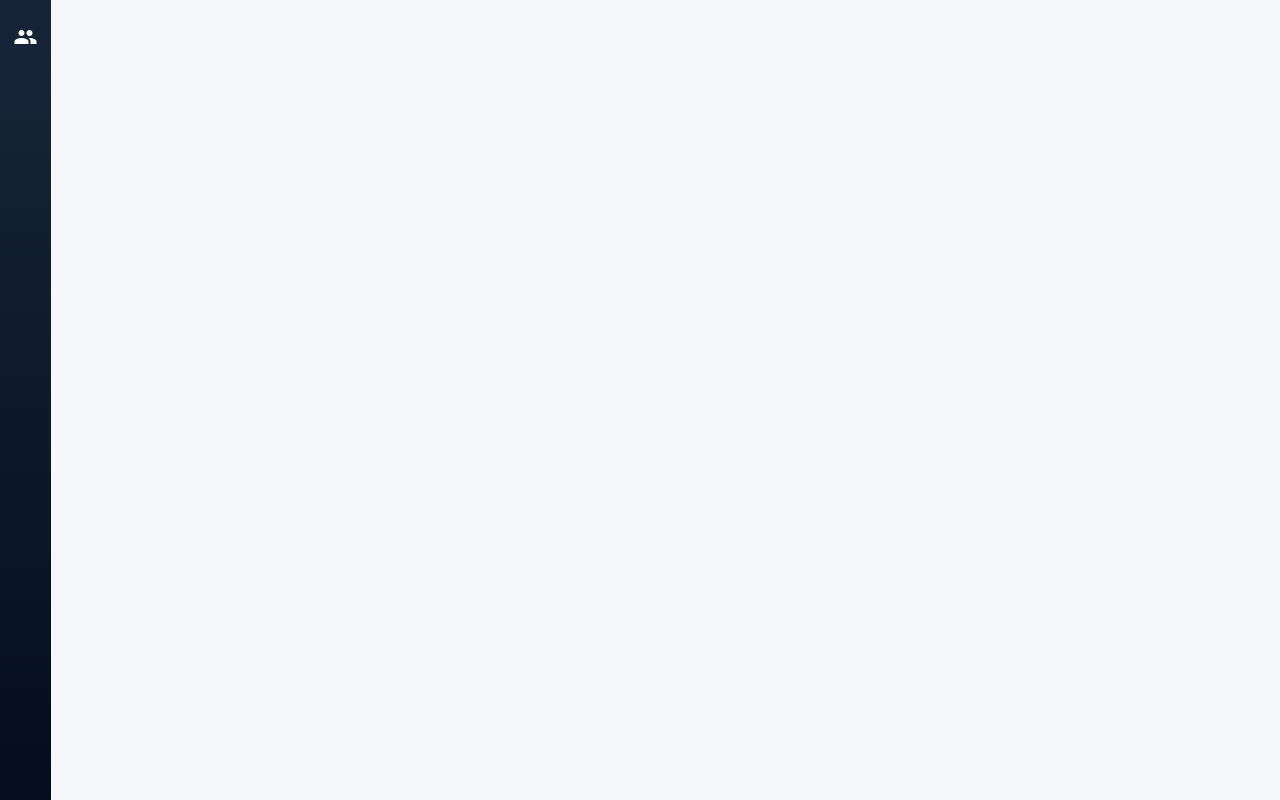
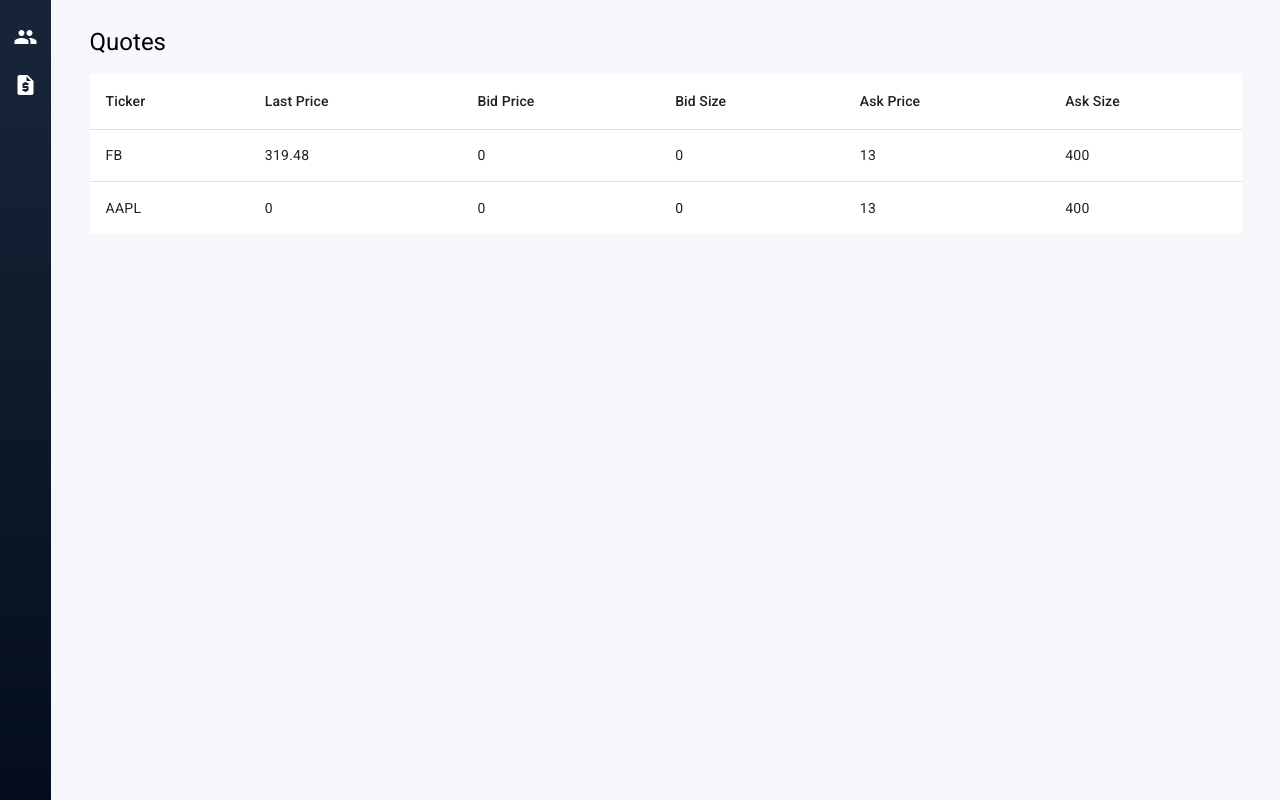
Before and after one commit to jarviscanada/jarvis_data_eng_JohnnyLin, an Angular app in the folder angular-frontend/angular-trading-ui/: page /quotes in a window 1280 px wide. Before the commit this address led to /. Built offline with nearby package versions, Linux system fonts and the light colour scheme.

Commit message:
quotes implementation

```diff
--- a/angular-frontend/angular-trading-ui/src/app/app-routing.module.ts
+++ b/angular-frontend/angular-trading-ui/src/app/app-routing.module.ts
@@ -1,10 +1,12 @@
 import { NgModule } from '@angular/core';
 import { RouterModule, Routes } from '@angular/router';
 import { DashboardComponent } from './dashboard/dashboard.component';
+import { QuotesComponent } from './quotes/quotes.component';
 
 const routes: Routes = [
   { path: '', component: DashboardComponent},    //redirectTo: '/dashboard', pathMatch: 'full' },
-  { path: 'dashboard', component: DashboardComponent }
+  { path: 'dashboard', component: DashboardComponent },
+  { path: 'quotes', component: QuotesComponent }
 ];
 
 @NgModule({
--- a/angular-frontend/angular-trading-ui/src/app/navbar/navbar.component.html
+++ b/angular-frontend/angular-trading-ui/src/app/navbar/navbar.component.html
@@ -1,7 +1,10 @@
 <div class="nav-body">
     <div class="nav-item">
-        <button mat-icon-button aria-label="Dashboard" routerLink="/dashboard">
+        <button mat-icon-button aria-label="Dashboard" routerLink="/dashboard" title="Dashboard">
             <mat-icon>people</mat-icon>
+        </button>
+        <button mat-icon-button aria-label="Quotes" routerLink="/quotes" title="Quotes">
+            <mat-icon>request_quote</mat-icon>
         </button>
     </div>
 </div>
--- /dev/null
+++ b/angular-frontend/angular-trading-ui/src/app/quote.ts
@@ -0,0 +1,8 @@
+export interface Quote {
+    ticker: string;
+    lastPrice: number;
+    bidPrice: number;
+    bidSize: number;
+    askPrice: number;
+    askSize: number;
+}
--- /dev/null
+++ b/angular-frontend/angular-trading-ui/src/app/quotes.service.ts
@@ -0,0 +1,30 @@
+import { Injectable } from '@angular/core';
+import { HttpClient } from '@angular/common/http';
+import { Observable, of } from 'rxjs';
+
+import { Quote } from './quote';
+
+@Injectable({
+  providedIn: 'root'
+})
+export class QuotesService {
+
+  quotesList: Quote[] = [
+    {
+      ticker: 'FB', lastPrice: 319.48, bidPrice: 0, bidSize: 0, askPrice: 13, askSize: 400
+    },
+    {
+      ticker: 'AAPL', lastPrice: 0, bidPrice: 0, bidSize: 0, askPrice: 13, askSize: 400
+    }
+  ]
+
+  constructor() { }
+
+  getDataSource(): Observable<Quote[]> {
+    return of(this.quotesList);
+  }
+
+  getColumns(): string[] {
+    return ['Ticker', 'Last Price', 'Bid Price', 'Bid Size', 'Ask Price', 'Ask Size'];
+  }
+}
--- /dev/null
+++ b/angular-frontend/angular-trading-ui/src/app/quotes/quotes.component.html
@@ -0,0 +1,29 @@
+<h1>Quotes</h1>
+<table mat-table [dataSource]="quoteList">
+    <ng-container matColumnDef="Ticker">
+        <th mat-header-cell *matHeaderCellDef> Ticker </th>
+        <td mat-cell *matCellDef="let element"> {{ element.ticker }} </td>
+    </ng-container>
+    <ng-container matColumnDef="Last Price">
+        <th mat-header-cell *matHeaderCellDef> Last Price </th>
+        <td mat-cell *matCellDef="let element"> {{ element.lastPrice }} </td>
+    </ng-container>
+    <ng-container matColumnDef="Bid Price">
+        <th mat-header-cell *matHeaderCellDef> Bid Price </th>
+        <td mat-cell *matCellDef="let element"> {{ element.bidPrice }} </td>
+    </ng-container>
+    <ng-container matColumnDef="Bid Size">
+        <th mat-header-cell *matHeaderCellDef> Bid Size </th>
+        <td mat-cell *matCellDef="let element"> {{ element.bidSize }} </td>
+    </ng-container>
+    <ng-container matColumnDef="Ask Price">
+        <th mat-header-cell *matHeaderCellDef> Ask Price </th>
+        <td mat-cell *matCellDef="let element"> {{ element.askPrice }} </td>
+        </ng-container>
+        <ng-container matColumnDef="Ask Size">
+        <th mat-header-cell *matHeaderCellDef> Ask Size </th>
+        <td mat-cell *matCellDef="let element"> {{ element.askSize }} </td>
+        </ng-container>
+    <tr mat-header-row *matHeaderRowDef="tableColumns"></tr>
+    <tr mat-row *matRowDef="let row; columns: tableColumns;"></tr>
+</table>
--- /dev/null
+++ b/angular-frontend/angular-trading-ui/src/app/quotes/quotes.component.ts
@@ -0,0 +1,31 @@
+import { Component, OnInit } from '@angular/core';
+
+import { Quote } from '../quote';
+import { QuotesService } from '../quotes.service';
+
+@Component({
+  selector: 'app-quotes',
+  templateUrl: './quotes.component.html',
+  styleUrls: ['./quotes.component.css']
+})
+export class QuotesComponent implements OnInit {
+
+  quoteList: Quote[] = [];
+  tableColumns: string[] = [];
+
+  constructor( private quotesService: QuotesService ) {}
+
+  ngOnInit(): void {
+    this.getQuoteList();
+    this.getColumns();
+  }
+
+  getQuoteList(): void {
+    this.quotesService.getDataSource().subscribe(quoteList => this.quoteList = quoteList);
+  }
+
+  getColumns(): void {
+    this.tableColumns = this.quotesService.getColumns();
+  }
+
+}
```
Also changed, not shown: angular-frontend/angular-trading-ui/src/app/app.module.ts (+4 -3 lines), angular-frontend/angular-trading-ui/src/app/quotes/quotes.component.css (added), 2 other files (tests, documents, lock files or other folders).
